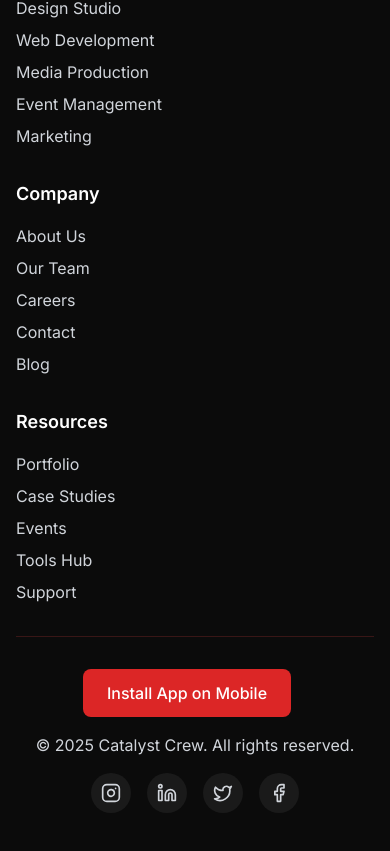
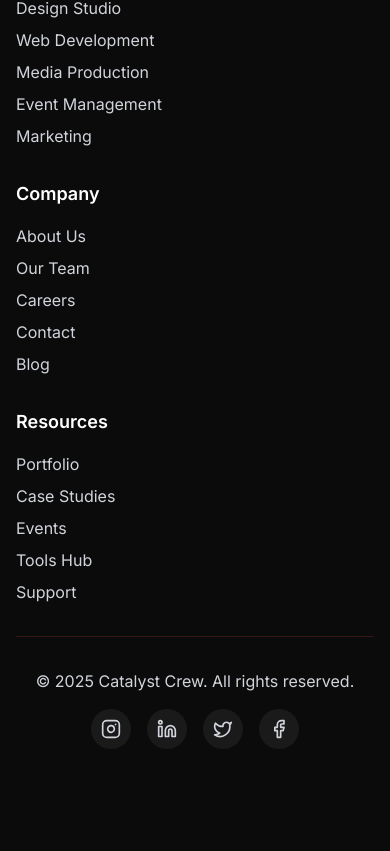
Before and after one commit to Catalystcrewcreators1/Catalyst-Crew, a React (Vite) app: page /testimonials in a window 390 px wide. Shown: the part 6922-7773 px from the top of the page. Built offline with nearby package versions, Linux system fonts and the light colour scheme.

Commit message:
Removed Install App button from Navbar

```diff
--- a/src/App.tsx
+++ b/src/App.tsx
@@ -47,23 +47,12 @@ function App() {
       setShowInstallPopup(true);
     };
 
-    const handleShowInstallPopup = () => {
-      if (deferredPrompt) {
-        setShowInstallPopup(true);
-      } else {
-        // If no prompt available, still show the popup to inform user
-        setShowInstallPopup(true);
-      }
-    };
-
     window.addEventListener('beforeinstallprompt', handleBeforeInstallPrompt);
-    window.addEventListener('showInstallPopup', handleShowInstallPopup);
 
     return () => {
       window.removeEventListener('beforeinstallprompt', handleBeforeInstallPrompt);
-      window.removeEventListener('showInstallPopup', handleShowInstallPopup);
     };
-  }, [deferredPrompt]);
+  }, []);
 
   const handleInstallClick = () => {
     if (deferredPrompt) {
--- a/src/components/layout/Footer.tsx
+++ b/src/components/layout/Footer.tsx
@@ -148,20 +148,6 @@ const Footer = () => {
           className="border-t border-red-500/20 mt-8 pt-8"
         >
           <div className="flex flex-col md:flex-row justify-between items-center">
-            {/* Install App Button */}
-            <motion.button
-              initial={{ opacity: 0, scale: 0.8 }}
-              whileInView={{ opacity: 1, scale: 1 }}
-              whileHover={{ scale: 1.05 }}
-              whileTap={{ scale: 0.95 }}
-              transition={{ duration: 0.3 }}
-              viewport={{ once: true }}
-              onClick={() => window.dispatchEvent(new CustomEvent('showInstallPopup'))}
-              className="bg-red-600 hover:bg-red-700 text-white px-6 py-3 rounded-lg font-medium mb-4 md:mb-0 transition-all duration-300 mr-4"
-            >
-              Install App on Mobile
-            </motion.button>
-
             {/* Copyright */}
             <div className="text-gray-300 mb-4 md:mb-0" style={{ color: '#d1d5db' }}>
               © 2025 Catalyst Crew. All rights reserved.
--- a/src/components/layout/Navbar.tsx
+++ b/src/components/layout/Navbar.tsx
@@ -77,19 +77,13 @@ const Navbar = () => {
             </div>
           </div>
 
-          {/* CTA Buttons */}
+          {/* CTA Button */}
           <motion.div
             initial={{ opacity: 0, x: 20 }}
             animate={{ opacity: 1, x: 0 }}
             transition={{ duration: 0.5 }}
-            className="hidden md:flex items-center space-x-4"
+            className="hidden md:block"
           >
-            <button
-              onClick={() => window.dispatchEvent(new CustomEvent('showInstallPopup'))}
-              className="bg-blue-600 hover:bg-blue-700 text-white px-4 py-2 rounded-lg font-medium transition-all duration-300"
-            >
-              Install App
-            </button>
             <Link
               to="/contact"
               className="bg-red-600 hover:bg-red-900 hover:shadow-xl hover:scale-105 text-white px-4 py-2 rounded-lg font-medium transition-all duration-300 border border-red-600 hover:border-red-900"
@@ -160,15 +154,6 @@ const Navbar = () => {
               ))}
             </div>
             <div className="px-4 py-3 border-t border-red-500/20" style={{ borderColor: 'rgba(215, 27, 27, 0.2)' }}>
-              <button
-                onClick={() => {
-                  window.dispatchEvent(new CustomEvent('showInstallPopup'));
-                  setIsOpen(false);
-                }}
-                className="block w-full bg-blue-600 hover:bg-blue-700 text-white px-4 py-2 rounded-lg font-medium text-center transition-all duration-300 mb-3"
-              >
-                Install App
-              </button>
               <Link
                 to="/contact"
                 className="block w-full bg-red-600 hover:bg-red-900 hover:shadow-xl hover:scale-105 text-white px-4 py-2 rounded-lg font-medium text-center transition-all duration-300 border border-red-600 hover:border-red-900"
```
